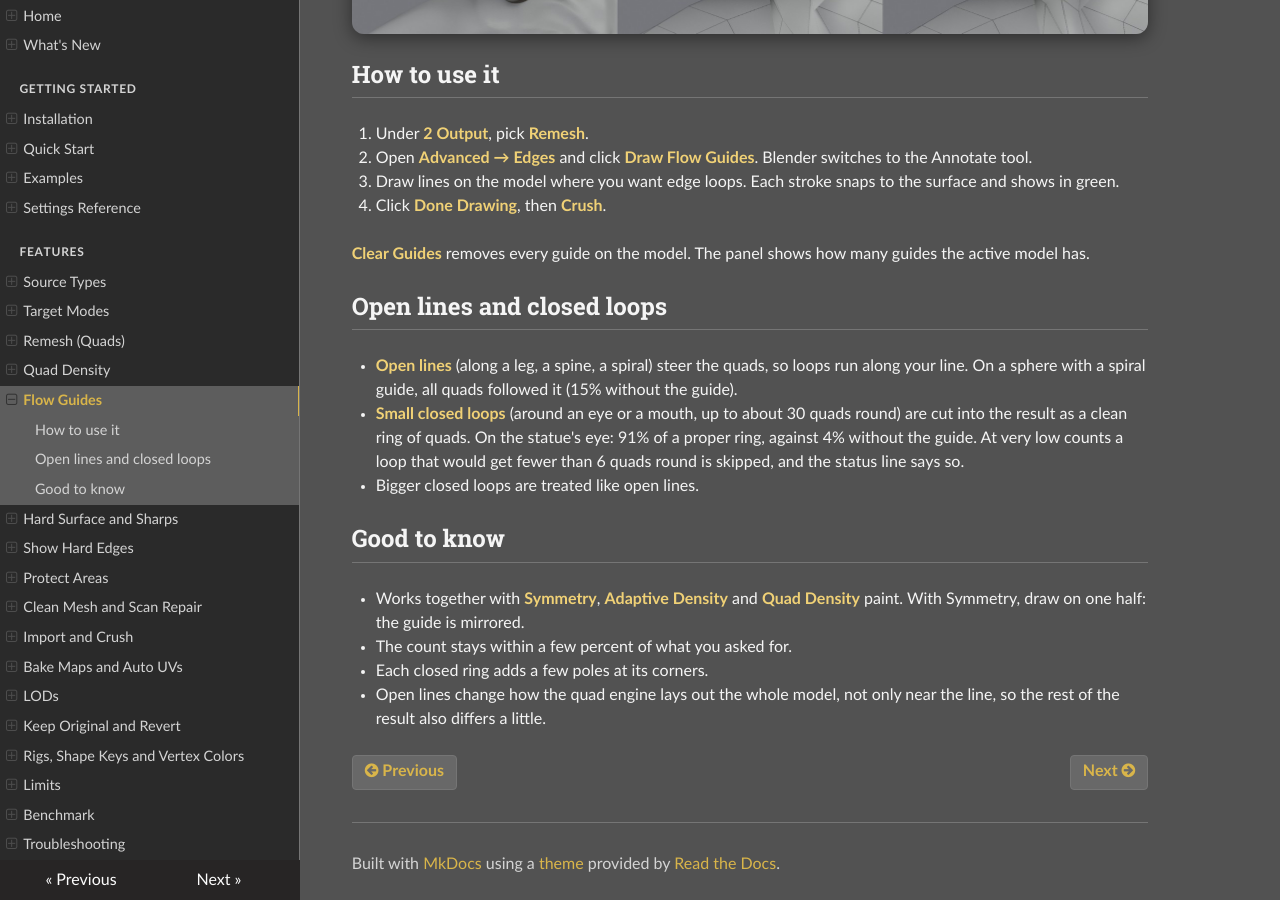
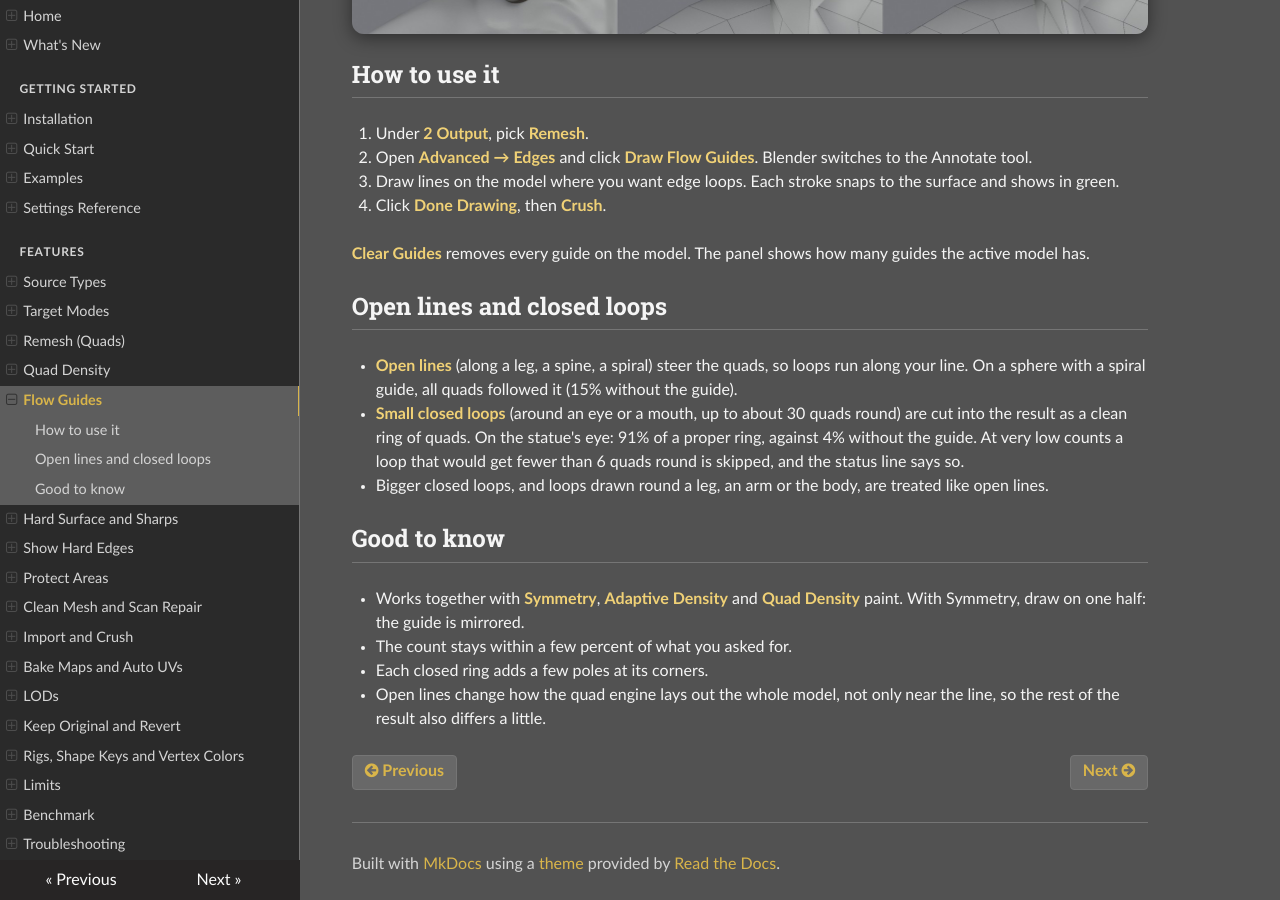
Before and after one commit to henriquevlopes/polygon-crusher-9000-docs, an MkDocs documentation site: the page built from docs/features/flow-guides.md, in a window 1280 px wide and 900 px high, scrolled down 620 px. Built offline with MkDocs 1.6.1, drawn with Linux system fonts in a browser that asks for light colours.

Commit message:
Flow Guides: loops round a limb are treated like open lines

```diff
--- a/docs/features/flow-guides.md
+++ b/docs/features/flow-guides.md
@@ -28,7 +28,8 @@ guides the active model has.
   eye: 91% of a proper ring, against 4% without the guide.
   At very low counts a loop that would get fewer than 6 quads round is
   skipped, and the status line says so.
-- Bigger closed loops are treated like open lines.
+- Bigger closed loops, and loops drawn round a leg, an arm or the body, are
+  treated like open lines.
 
 ## Good to know
 
```
